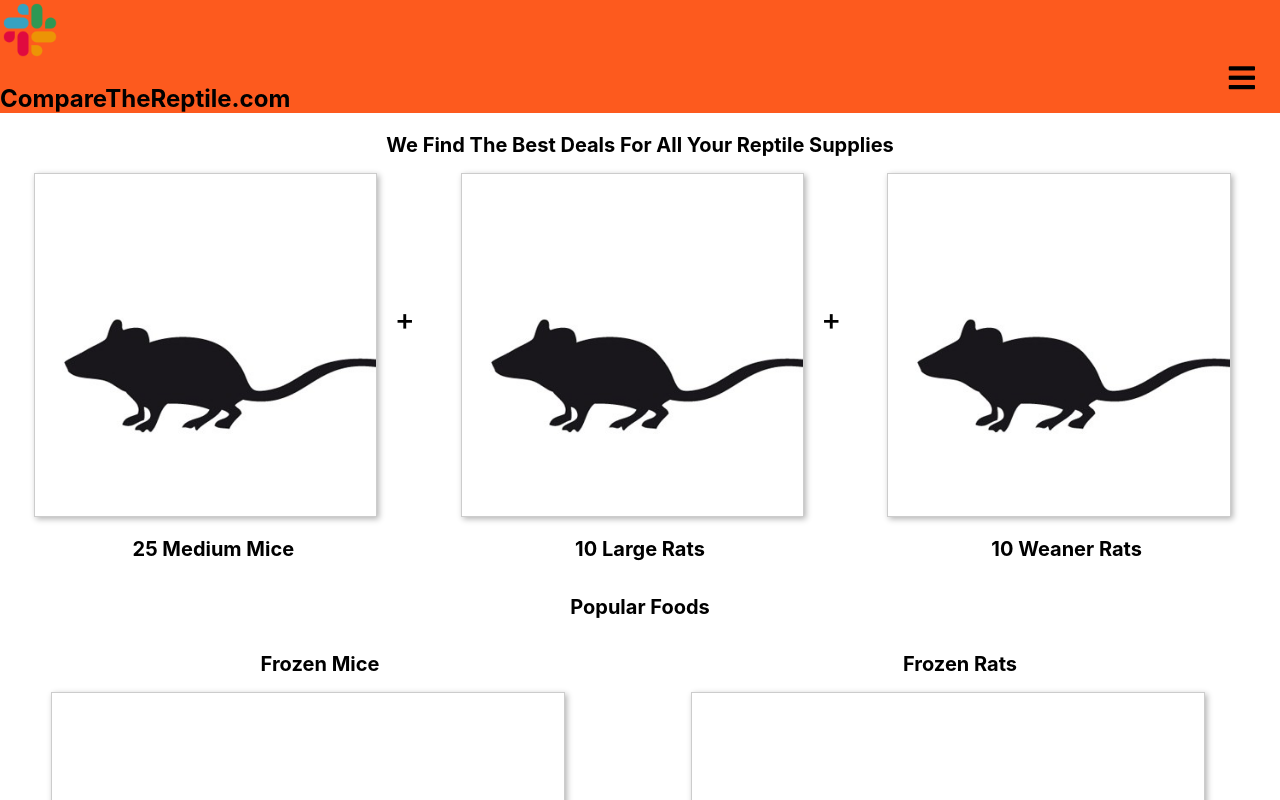
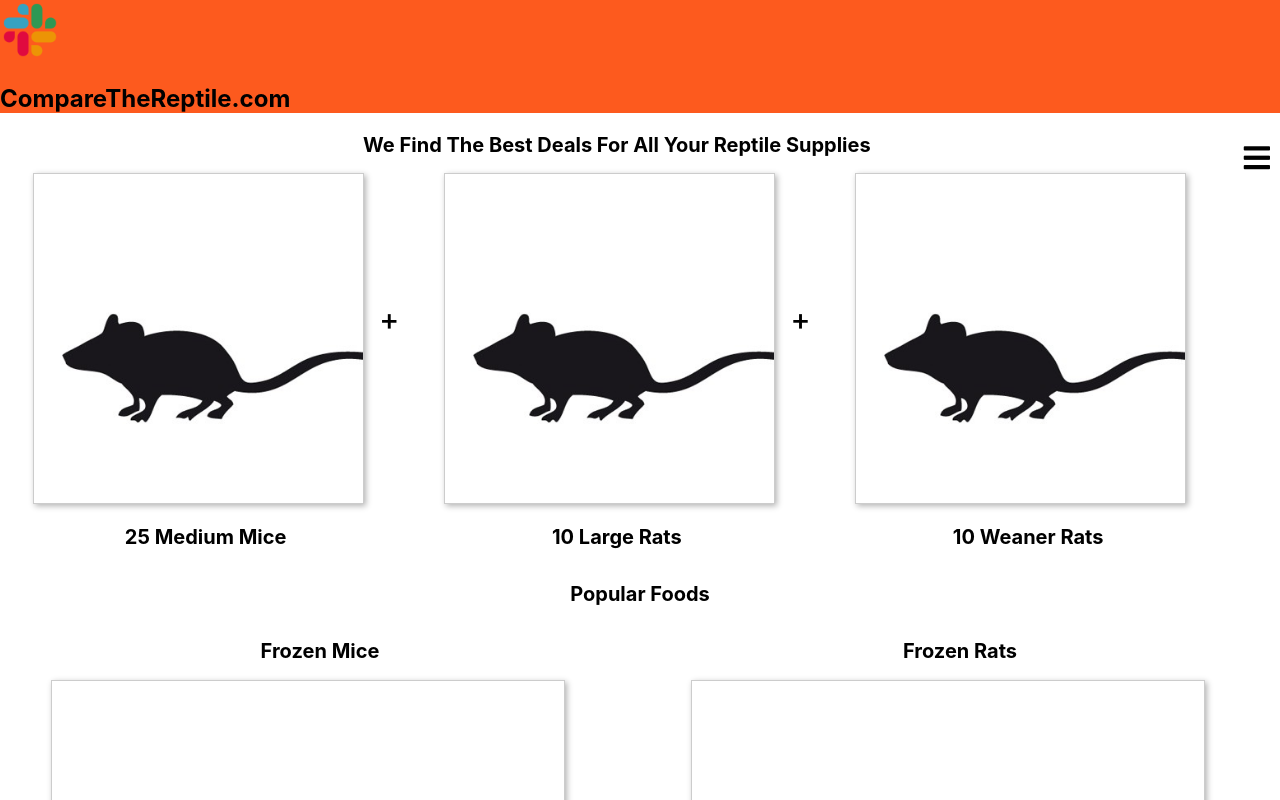
Before and after one commit to jrclegg/reptile-ecommerce, a React (Create React App) app: page / in a window 1280 px wide. Shown: the top 800 px of the page. Built offline with nearby package versions, Linux system fonts and the light colour scheme.

Commit message:
fix nav from jumping down when clicked on

```diff
--- a/src/components/Nav.js
+++ b/src/components/Nav.js
@@ -41,8 +41,7 @@ const NavItem = styled(NavLink)`
 
 const ToggleDiv = styled.div`
   float: right;
-  margin-top: -70px;
-  margin-right: 25px;
+  margin: 10px;
   box-sizing: border-box;
   color: black;
   font-size: 30px;
@@ -64,9 +63,9 @@ class Nav extends React.Component {
       <StyledNav>
         <Logo src={placeholder} />
         <StyledTitle>CompareTheReptile.com</StyledTitle>
+        <ToggleDiv className="fa fa-bars menu" onClick={(event) => this.showMenu(event)}>
+        </ToggleDiv>
         <NavContainer>
-          <ToggleDiv className="fa fa-bars menu" onClick={(event) => this.showMenu(event)}>
-          </ToggleDiv>
             {showMenu &&
             <NavMenu>
               <NavItem to="/frozenfood">Frozen Food</NavItem>
```
